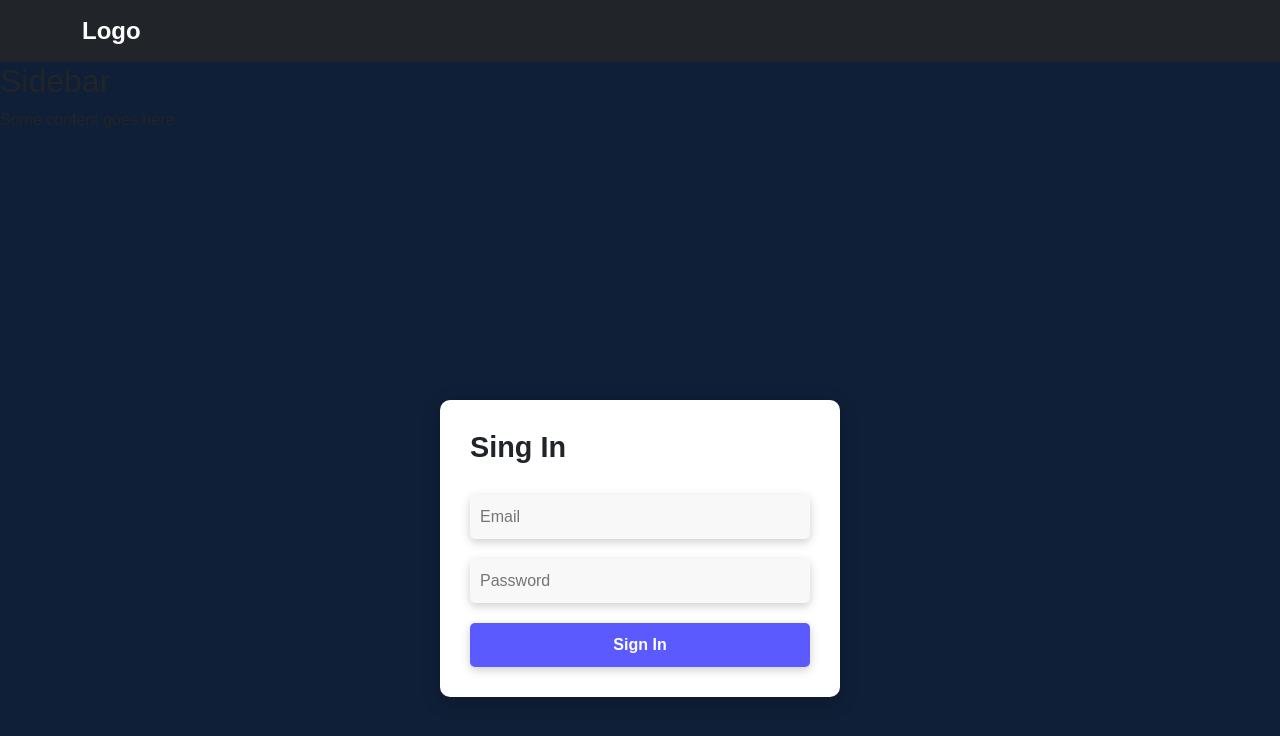
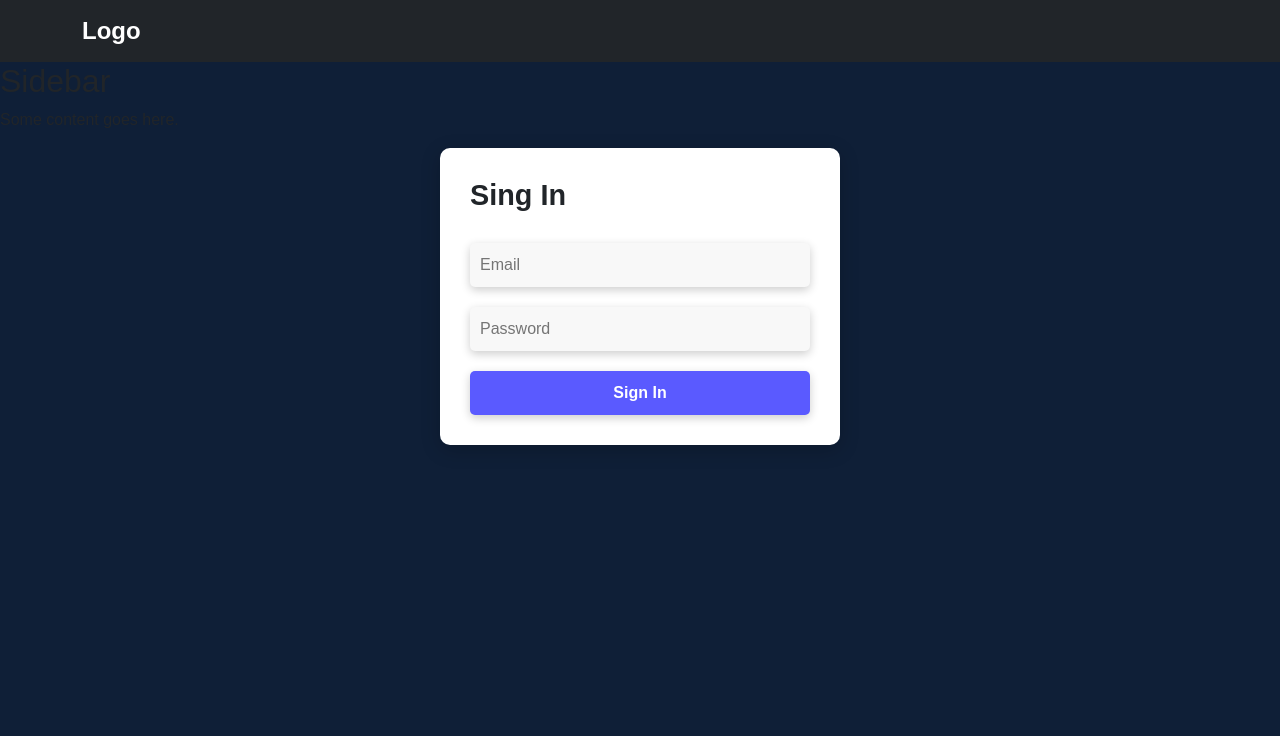
Before and after one commit to unholydisaster/my-markdown, a Next.js app: page /login in a window 1280 px wide. Shown: the top 736 px of the page. Built offline with nearby package versions, Linux system fonts and the light colour scheme.

Commit message:
changesv3.1

```diff
--- a/src/styles/Navbar/Sidebar.js
+++ b/src/styles/Navbar/Sidebar.js
@@ -2,10 +2,9 @@ import styled from 'styled-components';
 
 const SidebarContainer = styled.div`
 @media (max-width: 768px) {
-    width: 90vw;
+    width:100vw;
     height:100vh;
     position:relative;
-    top:70px;
     left: 0;
     background-color: #fff;
     box-shadow: 0 0 10px rgba(0, 0, 0, 0.2);
--- a/src/styles/authStyles/newauth.js
+++ b/src/styles/authStyles/newauth.js
@@ -4,7 +4,6 @@ export const FormContainer = styled.div`
   display: flex;
   justify-content: center;
   align-items: center;
-  height: 100vh;
 `;
 
 export const FormWrapper = styled.div`
```
